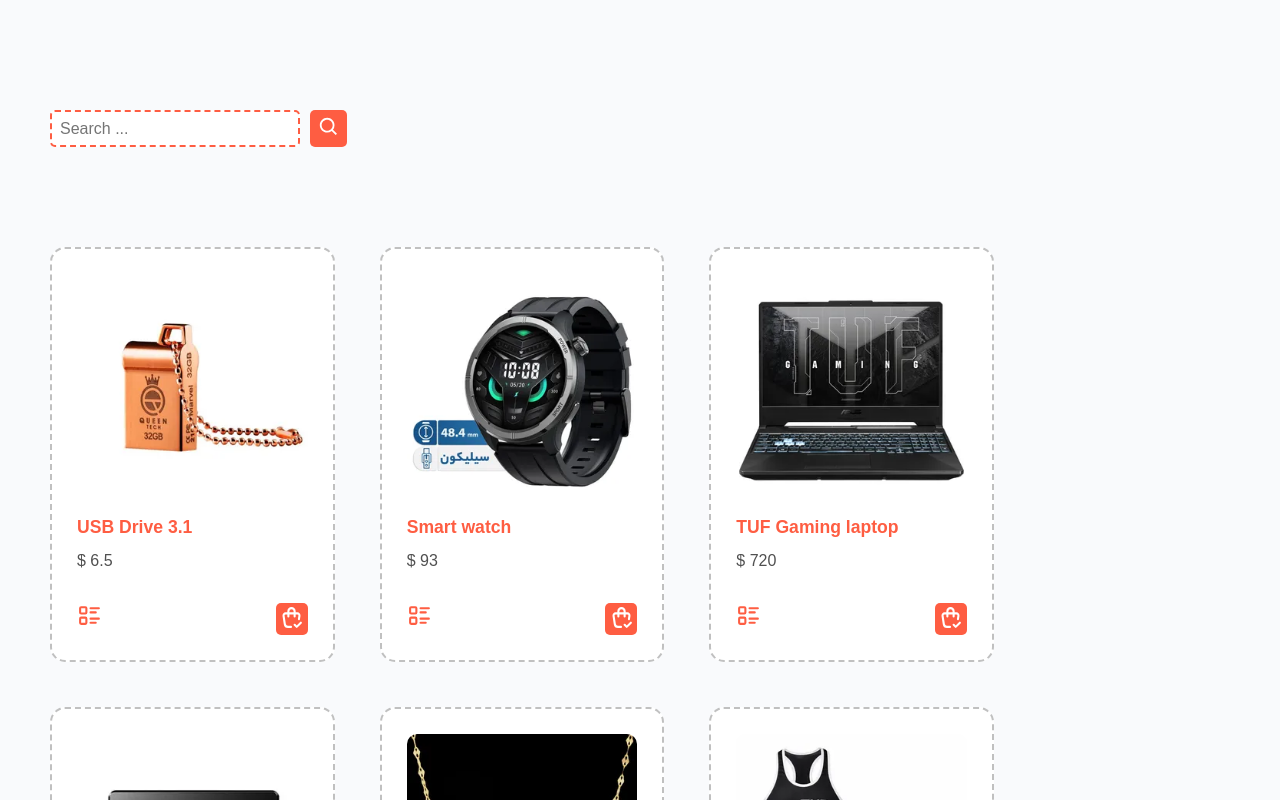
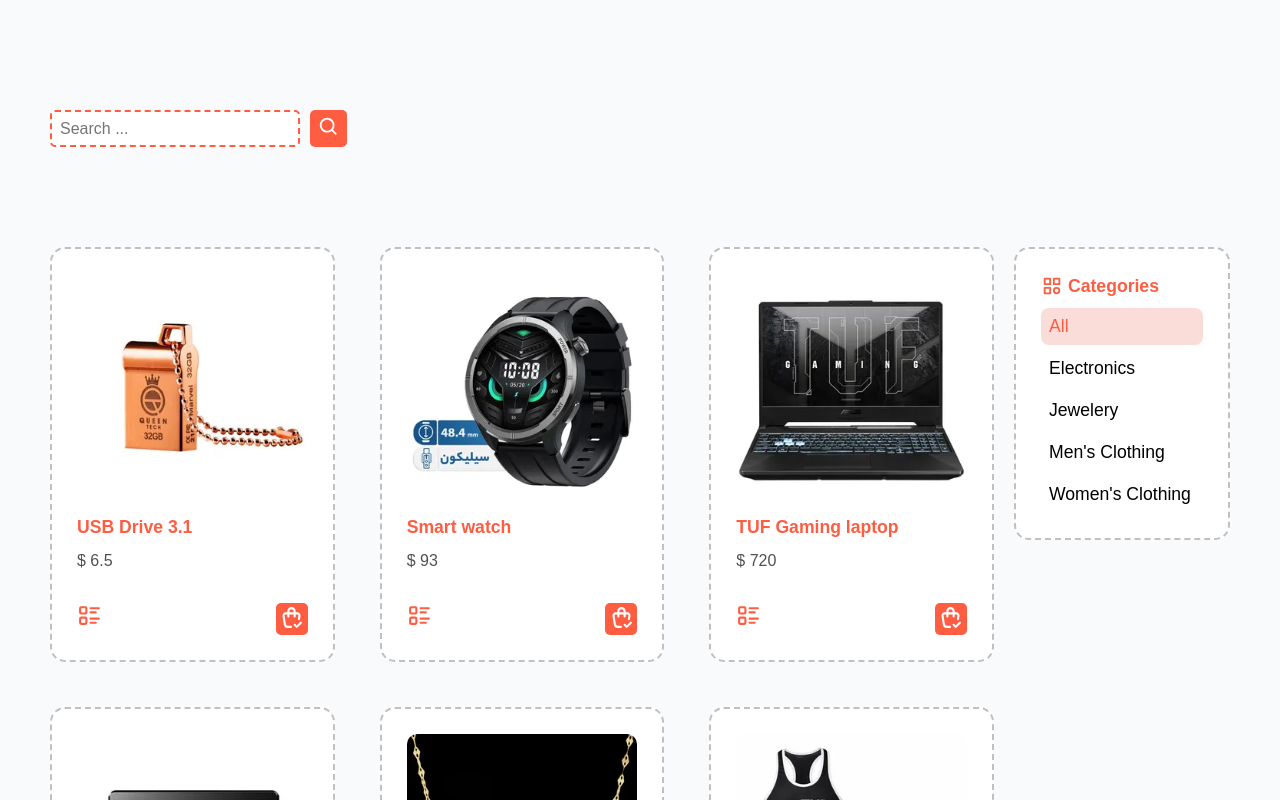
Before and after one commit to IliaMoradian11/react.js-store-app-context, a React (Vite) app: page /products in a window 1280 px wide. Shown: the top 800 px of the page. Built offline with nearby package versions, Linux system fonts and the light colour scheme.

Commit message:
Add Fliter products and its styles

```diff
--- /dev/null
+++ b/src/components/FilterProducts.jsx
@@ -0,0 +1,77 @@
+import { useContext, useEffect } from "react";
+
+import { TbCategory } from "react-icons/tb";
+
+import { context } from "../contexts/SearchContext";
+
+import styles from "./FilterProducts.module.css";
+
+function FilterProducts({ searchParams, setSearchParams }) {
+  const { category, dispatchCategory, search } = useContext(context);
+
+  useEffect(() => {
+    const searchQuery = searchParams.get("search");
+    if (searchQuery)
+      dispatchCategory({ type: "setNewValue", payload: searchQuery });
+  }, []);
+
+  function changeCategoryHandler(e) {
+    const value = e.target.innerText.toLowerCase();
+    dispatchCategory({ type: value });
+    if (search && value !== "all") {
+      setSearchParams({ category: value, search });
+    } else if (search) {
+      setSearchParams({ search });
+    } else if (value === "all") {
+      setSearchParams({ category: value });
+    } else {
+      setSearchParams({});
+    }
+  }
+
+  return (
+    <ul className={styles.container}>
+      <h4 className={styles.header}>
+        <TbCategory color="#fe5d42" size={22} />
+        Categories
+      </h4>
+      <button
+        type="button"
+        className={category === "" ? styles.active : null}
+        onClick={changeCategoryHandler}
+      >
+        All
+      </button>
+      <button
+        type="button"
+        className={category === "electronics" ? styles.active : null}
+        onClick={changeCategoryHandler}
+      >
+        Electronics
+      </button>
+      <button
+        type="button"
+        className={category === "jewelery" ? styles.active : null}
+        onClick={changeCategoryHandler}
+      >
+        Jewelery
+      </button>
+      <button
+        type="button"
+        className={category === "men's clothing" ? styles.active : null}
+        onClick={changeCategoryHandler}
+      >
+        Men's Clothing
+      </button>
+      <button
+        type="button"
+        className={category === "women's clothing" ? styles.active : null}
+        onClick={changeCategoryHandler}
+      >
+        Women's Clothing
+      </button>
+    </ul>
+  );
+}
+
+export default FilterProducts;
--- /dev/null
+++ b/src/components/FilterProducts.module.css
@@ -0,0 +1,36 @@
+.container {
+  width: calc(20% - 20px);
+  margin-left: 20px;
+  height: fit-content;
+  background-color: #fff;
+  border: 2px dashed silver;
+  border-radius: 15px;
+  padding: 25px;
+  display: flex;
+  flex-direction: column;
+}
+.container .header {
+  color: #fe5d42;
+  font-size: 1.1rem;
+  display: flex;
+  align-items: center;
+  margin-bottom: 5px;
+}
+.container .header svg {
+  margin-right: 5px;
+}
+.container button {
+  padding: 8px;
+  margin-top: 5px;
+  border-radius: 8px;
+  border: none;
+  background-color: #fff;
+  text-align: left;
+  font-size: 1.1rem;
+  cursor: pointer;
+  transition: all 0.2s linear;
+}
+.active {
+  color: #fe5d42;
+  background-color: #faddd8 !important;
+}
--- a/src/components/ProductsContainer.jsx
+++ b/src/components/ProductsContainer.jsx
@@ -1,13 +1,13 @@
 import { useContext } from "react";
 
-import { searchTextContext } from "../contexts/SearchContext";
+import { context } from "../contexts/SearchContext";
 
 import styles from "./ProductsContainer.module.css";
 import { TbListDetails, TbShoppingBagCheck } from "react-icons/tb";
 import { Link } from "react-router-dom";
 
 function ProductsContainer() {
-  const { products } = useContext(searchTextContext);
+  const { products } = useContext(context);
   return (
     <div className={styles.container}>
       {JSON.parse(products).map((product) => (
--- a/src/components/ProductsContainer.module.css
+++ b/src/components/ProductsContainer.module.css
@@ -3,7 +3,6 @@
   display: grid;
   grid-template-columns: repeat(auto-fill, minmax(250px, 1fr));
   gap: 45px;
-  margin-top: 100px;
 }
 .product {
   background: #fff;
--- a/src/components/SearchBox.jsx
+++ b/src/components/SearchBox.jsx
@@ -1,12 +1,12 @@
 import { useContext, useEffect } from "react";
 import { BiSearch } from "react-icons/bi";
 
-import { searchTextContext } from "../contexts/SearchContext";
+import { context } from "../contexts/SearchContext";
 
 import styles from "./SearchBox.module.css";
 
 function SearchBox({ searchParams, setSearchParams }) {
-  const { search, dispatchSearch } = useContext(searchTextContext);
+  const { search, dispatchSearch, category } = useContext(context);
 
   useEffect(() => {
     const searchQuery = searchParams.get("search");
@@ -20,7 +20,15 @@
 
   function searchHandler(e) {
     e.preventDefault();
-    search ? setSearchParams({ search }) : setSearchParams({});
+    if (search && category !== "all") {
+      setSearchParams({ category, search });
+    } else if (search) {
+      setSearchParams({ search });
+    } else if (category === "all") {
+      setSearchParams({ category });
+    } else {
+      setSearchParams({});
+    }
   }
 
   return (
--- a/src/components/SearchBox.module.css
+++ b/src/components/SearchBox.module.css
@@ -1,5 +1,5 @@
 .searchBox {
-  margin-top: 100px;
+  margin: 100px 0;
 }
 .searchBox form {
   display: flex;
--- a/src/contexts/SearchContext.jsx
+++ b/src/contexts/SearchContext.jsx
@@ -3,9 +3,9 @@
 
 import { data as products } from "../services/constants/products";
 
-export const searchTextContext = createContext();
+export const context = createContext();
 
-function reducer(state, action) {
+function searchReducer(state, action) {
   switch (action.type) {
     case "setNewValue":
       return action.payload;
@@ -14,13 +14,35 @@
   }
 }
 
+function categoryReducer(state, action) {
+  switch (action.type) {
+    case "all":
+      return "";
+    case "electronics":
+      return "electronics";
+    case "jewelery":
+      return "jewelery";
+    case "men's clothing":
+      return "men's clothing";
+    case "women's clothing":
+      return "women's clothing";
+    case "setNewValue":
+      return action.payload;
+    default:
+      throw new Error("The value you pass to reducer is not valid");
+  }
+}
+
 function SearchContext({ children }) {
-  const [search, dispatchSearch] = useReducer(reducer, "");
+  const [search, dispatchSearch] = useReducer(searchReducer, "");
+  const [category, dispatchCategory] = useReducer(categoryReducer, "");
 
   return (
-    <searchTextContext.Provider value={{ search, dispatchSearch, products }}>
+    <context.Provider
+      value={{ search, dispatchSearch, products, category, dispatchCategory }}
+    >
       {children}
-    </searchTextContext.Provider>
+    </context.Provider>
   );
 }
 
--- a/src/pages/ProductsPage.jsx
+++ b/src/pages/ProductsPage.jsx
@@ -1,7 +1,11 @@
 import { useSearchParams } from "react-router-dom";
+import styled from "styled-components";
 
 import SearchBox from "../components/SearchBox";
 import ProductsContainer from "../components/ProductsContainer";
+import FilterProducts from "../components/FilterProducts";
+
+const StyledDiv = styled.div({ display: "flex" });
 
 function ProductsPage() {
   const [searchParams, setSearchParams] = useSearchParams();
@@ -12,7 +16,13 @@
         searchParams={searchParams}
         setSearchParams={setSearchParams}
       />
-      <ProductsContainer />
+      <StyledDiv>
+        <ProductsContainer />
+        <FilterProducts
+          searchParams={searchParams}
+          setSearchParams={setSearchParams}
+        />
+      </StyledDiv>
     </>
   );
 }
```
